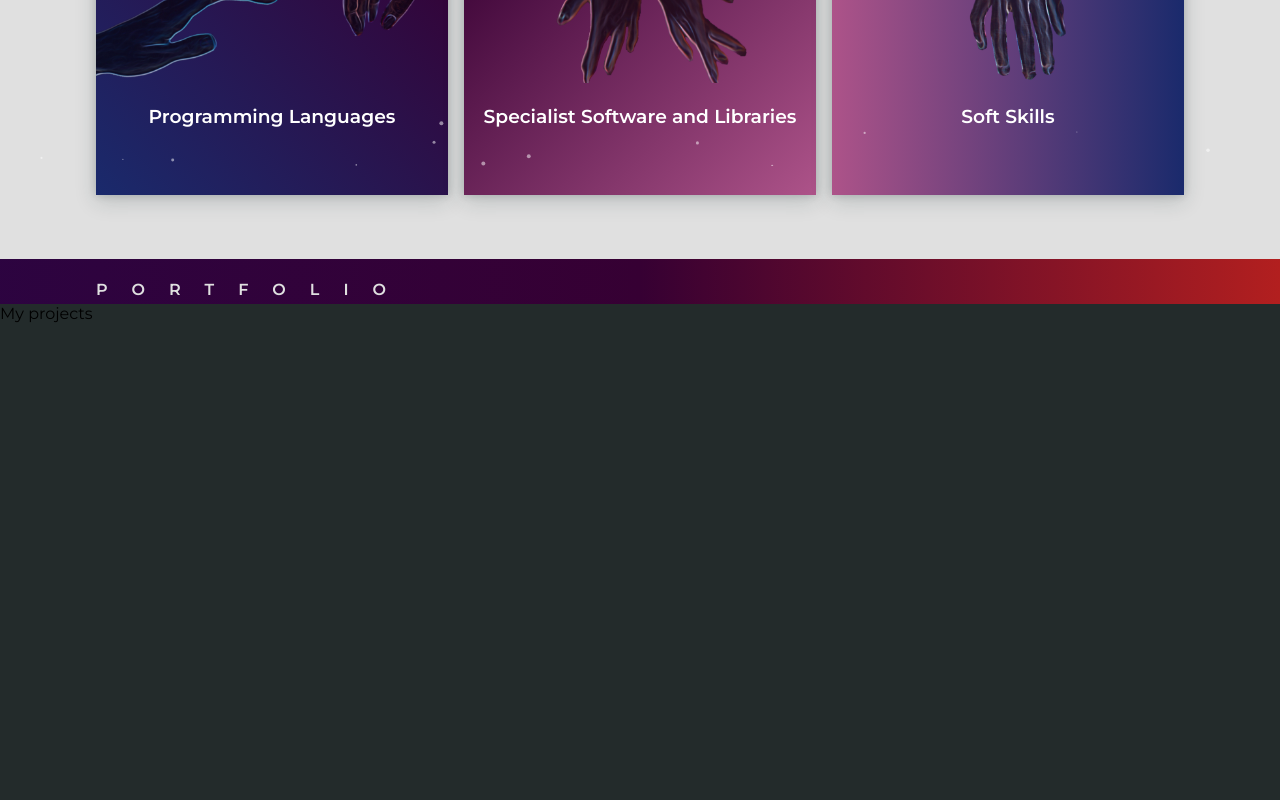
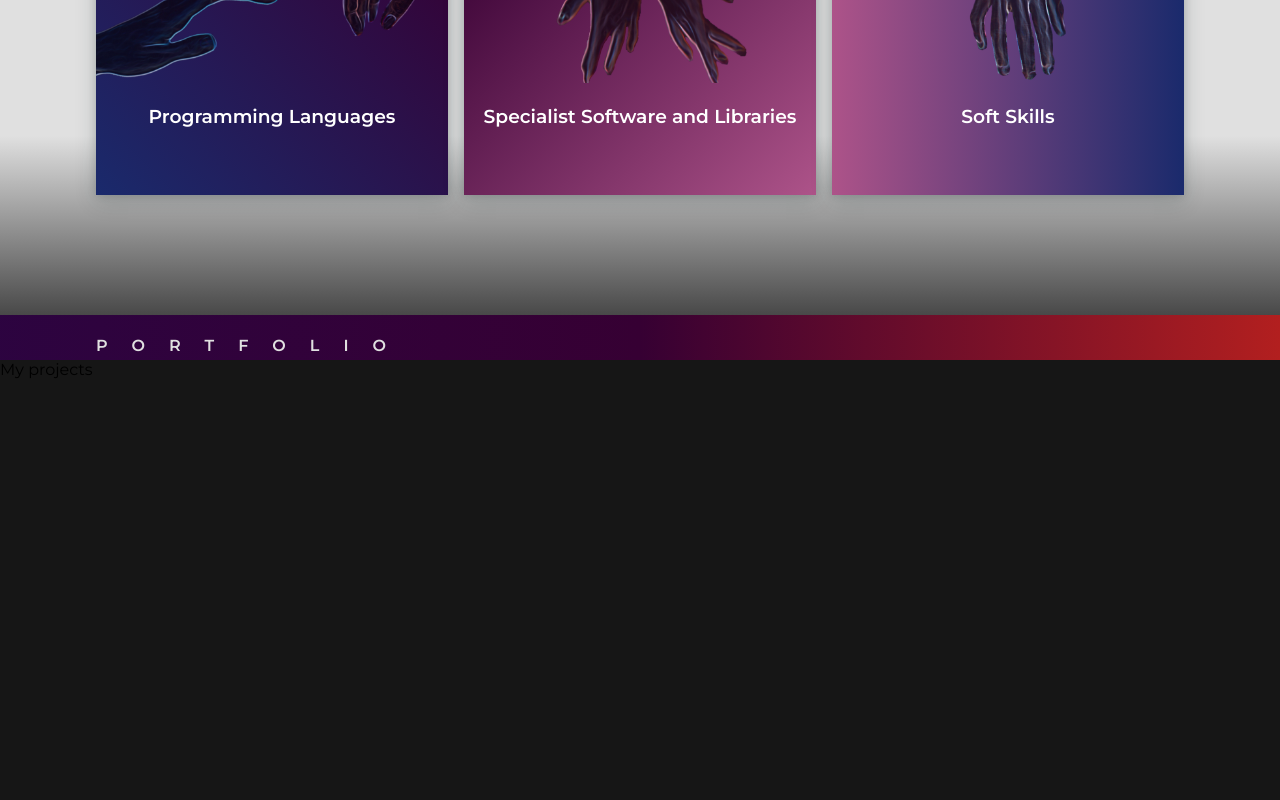
Before and after one commit to JobDerksen/cv_website, a Next.js app: page / in a window 1280 px wide. Shown: the part 1680-2480 px from the top of the page. Built offline with nearby package versions, Linux system fonts and the light colour scheme.

Commit message:
finished portfolio banner - for now

```diff
--- a/src/components/navigation/Navigation.tsx
+++ b/src/components/navigation/Navigation.tsx
@@ -101,6 +101,7 @@ export const Navigation = (): React.JSX.Element => {
                                     duration={500}
                                     onClick={()=>{linkSelected("#about")}}
                                     href={'#about'}
+                                    isDynamic={true}
                                 >
                                     About
                                 </Link>
@@ -112,7 +113,7 @@ export const Navigation = (): React.JSX.Element => {
                                     activeClass={styles.nav_links_active}
                                     spy={true}
                                     smooth={true}
-                                    offset={0}
+                                    offset={returnOffset()}
                                     duration={500}
                                     onClick={()=>{linkSelected("#portfolio")}}
                                     href={'#portfolio'}
--- a/src/pages/projects.tsx
+++ b/src/pages/projects.tsx
@@ -3,12 +3,19 @@ import Head from "next/head";
 import styles from '@/styles/projects.module.scss'
 import ScrollHandler from "@/components/ScrollHandler/ScrollHandler";
 import ParticlesComp from "@/particles/Particles";
+import clsx from "clsx";
+import useWindowDimensions from "../hooks/useWindowDimensions"
+
 const Projects = () => {
     const aboutRef = useRef<HTMLDivElement>(null);
     const gradientRef = useRef<HTMLDivElement>(null);
 
-    const [contentHeightBanner, setContentHeightBanner] = useState<number | undefined>(0);
+    const [contentHeightBanner, setContentHeightBanner] = useState<number>(0);
     const heroSizeRef = useRef<HTMLDivElement>(null);
+
+    const [showParticles, setShowParticles] = useState(false)
+
+    const screenWidth = useWindowDimensions().width;
 
     useEffect(() => {
         const observer = new ResizeObserver((entries) => {
@@ -19,11 +26,33 @@ const Projects = () => {
         }
         return () => {
             if (heroSizeRef.current) {
-
+                // eslint-disable-next-line react-hooks/exhaustive-deps
                 observer.unobserve(heroSizeRef.current);
             }
         };
     }, []);
+
+    useEffect(() => {
+        if(screenWidth < 1024){
+            if(contentHeightBanner > (92)){
+                setShowParticles(true)
+            } else{
+                setShowParticles(false)
+            }
+        }else {
+            if(contentHeightBanner > (184)){
+                setShowParticles(true)
+            } else{
+                setShowParticles(false)
+            }
+        }
+    }, [contentHeightBanner, screenWidth]);
+
+    const balls = () => {
+        if(screenWidth < 1024) return 2.55
+        else return 2.35
+    }
+
     return(
         <div className={styles.container} id='#portfolio'>
             <Head>
@@ -36,9 +65,12 @@ const Projects = () => {
                 <div ref={gradientRef} className={styles.gradient}>
                     <section className={styles.hero} ref={heroSizeRef}>
                         <h1 ref={aboutRef} className={styles.pageTitle}>PORTFOLIO</h1>
-                        <div style={{height: contentHeightBanner}} className={styles.particleContainer}>
-                            <ParticlesComp/>
-                        </div>
+                    </section>
+                    <section className={clsx({
+                        [styles['particleWidth']]: !showParticles,
+                        [styles['particleWidth__after']]: showParticles,
+                    })}>
+                        <ParticlesComp init={showParticles}/>
                     </section>
                 </div>
             </div>
@@ -53,7 +85,7 @@ const Projects = () => {
                 className={styles.pageTitle_scroll}
                 elementRef={aboutRef}
                 initialScrollMultiplier={2}
-                endScrollMultiplier={2.501}
+                endScrollMultiplier={balls()}
             />
 
             <ScrollHandler
--- a/src/particles/Particles.module.scss
+++ b/src/particles/Particles.module.scss
@@ -1,9 +1,6 @@
 .tsparticles {
+  bottom: 22.5vh;
+  position: relative;
   width: 100%;
-  height: 100%;
-  margin: 0;
-  padding: 0;
-  left: 0;
-  bottom: 12rem;
-  position: relative;
+  height: 21.75vh;
 }
--- a/src/particles/Particles.tsx
+++ b/src/particles/Particles.tsx
@@ -1,38 +1,27 @@
-import { useEffect, useMemo, useState } from "react";
+import {FC, useEffect, useMemo} from "react";
 import Particles, { initParticlesEngine } from "@tsparticles/react";
 import styles from './Particles.module.scss'
 import {
-    type Container,
     type ISourceOptions,
-    MoveDirection,
-    OutMode,
 } from "@tsparticles/engine";
-// import { loadAll } from "@/tsparticles/all"; // if you are going to use `loadAll`, install the "@tsparticles/all" package too.
-// import { loadFull } from "tsparticles"; // if you are going to use `loadFull`, install the "tsparticles" package too.
 import { loadSlim } from "@tsparticles/slim"; // if you are going to use `loadSlim`, install the "@tsparticles/slim" package too.
-// import { loadBasic } from "@tsparticles/basic"; // if you are going to use `loadBasic`, install the "@tsparticles/basic" package too.
 
-const ParticlesComp = () => {
-    const [init, setInit] = useState(false);
+interface particleProps{
+    init: boolean
+}
 
-    // this should be run only once per application lifetime
+const ParticlesComp:FC<particleProps> = ({init}) => {
+
+    // this should be run only once per application lifetime hopefully untrue lol
     useEffect(() => {
         initParticlesEngine(async (engine) => {
-            // you can initiate the tsParticles instance (engine) here, adding custom shapes or presets
-            // this loads the tsparticles package bundle, it's the easiest method for getting everything ready
-            // starting from v2 you can add only the features you need reducing the bundle size
-            //await loadAll(engine);
-            //await loadFull(engine);
             await loadSlim(engine);
-            //await loadBasic(engine);
         }).then(() => {
-            setInit(true);
         });
-    }, []);
+    }, [init]);
 
-    const particlesLoaded = async (container?: Container): Promise<void> => {
-        console.log(container);
-    };
+
+    const particlesLoaded = async (): Promise<void> => {};
 
     const options: ISourceOptions = useMemo(
         () => ({
@@ -40,28 +29,7 @@ const ParticlesComp = () => {
                 {
                     enable: false,
                 },
-            fpsLimit: 120,
-            interactivity: {
-                events: {
-                    onClick: {
-                        enable: true,
-                        mode: "push",
-                    },
-                    onHover: {
-                        enable: true,
-                        mode: "repulse",
-                    },
-                },
-                modes: {
-                    push: {
-                        quantity: 4,
-                    },
-                    repulse: {
-                        distance: 100,
-                        duration: 0.4,
-                    },
-                },
-            },
+            fpsLimit: 72,
             particles: {
                 color: {
                     value: "#ffffff",
@@ -70,29 +38,28 @@ const ParticlesComp = () => {
                     direction: 'right',
                     enable: true,
                     outModes: {
-                        default: 'out'
+                        default: 'out',
                     },
-                    random: false,
-                    speed: 3,
-                    straight: false,
+                    random: true,
+                    speed: 2,
+                    straight: true,
                 },
                 number: {
                     density: {
                         enable: true,
                     },
-                    value: 500,
+                    value: 175,
                 },
                 opacity: {
                     value: 0.5,
                 },
                 shape: {
-                    type: "circle",
+                    type: 'circle',
                 },
                 size: {
-                    value: { min: 0.5, max: 2 },
+                    value: { min: 0.5, max: 15 },
                 },
             },
-            detectRetina: true,
         }),
         [],
     );
--- a/src/styles/about.module.scss
+++ b/src/styles/about.module.scss
@@ -68,6 +68,7 @@
 }
 
 .body {
-  background-color: #e0e0e0;
+  background: linear-gradient(to bottom, rgba(#e0e0e0,1) 85%, rgba(#161616 ,1) 105%);;
   min-height: 100vh;
+  padding-bottom: 7.5rem;
 }
--- a/src/styles/globals.scss
+++ b/src/styles/globals.scss
@@ -17,7 +17,6 @@ h1,h2,h3,h4,h5,h6,p
   display:grid;
   margin-left:20vw;
   margin-right:20vw;
-  padding-bottom: 4rem;
   @media (max-width: 1600px) {
     margin-left:15vw;
     margin-right:15vw;
--- a/src/styles/projects.module.scss
+++ b/src/styles/projects.module.scss
@@ -1,5 +1,5 @@
 .container {
-  background-color: #232b2b;
+  background: #161616;
   min-height: 100vh;
 }
 .gradient {
@@ -17,28 +17,6 @@
   min-height: 0;
   padding: 0.5rem;
 
-
-  background-size: 66%;
-  background-position: -1rem -15rem;
-  background-attachment: fixed;
-  background-repeat:no-repeat;
-  @media only screen and (max-width: 1024px) {
-    .avia-safari #top .avia-full-stretch{
-      background-attachment: scroll !important;
-      background-position: 5rem -15rem;
-    }
-  }
-  @media only screen and (max-width: 1024px) {
-    .avia-safari #top .avia-full-stretch{
-      background-attachment: scroll !important;
-      background-size: 100vh;
-      background-position: 40% -7rem;
-    }
-  }
-  @media (max-width: 1024px) {
-    background-size: 100vh;
-    background-position: 40% -5rem;
-  }
 }
 
 .pageTitle {
@@ -56,22 +34,23 @@
     mix-blend-mode: unset;
     font-size: 1rem;
     letter-spacing: 0;
-    margin-left: 60vw;
   }
   &_scroll {
     font-size: 4rem;
-    margin-left: 10vw;
+    margin-left: 15vw;
     @media (max-width: 1024px) {
       font-size: 2rem;
       letter-spacing: 1rem;
       padding-left: 1rem;
-      margin-left: unset;
+      margin-left: 0.25rem;
     }
   }
 }
 
-.particleContainer{
-  width: 100%;
-  position: absolute;
-  height: 100%;
+.particleWidth{
+  opacity: 0;
+  &__after{
+    opacity: 1;
+    transition: 4s;
+  }
 }
```
